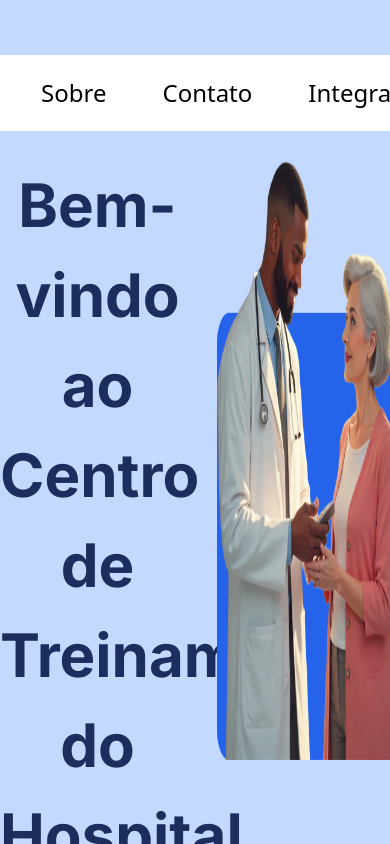
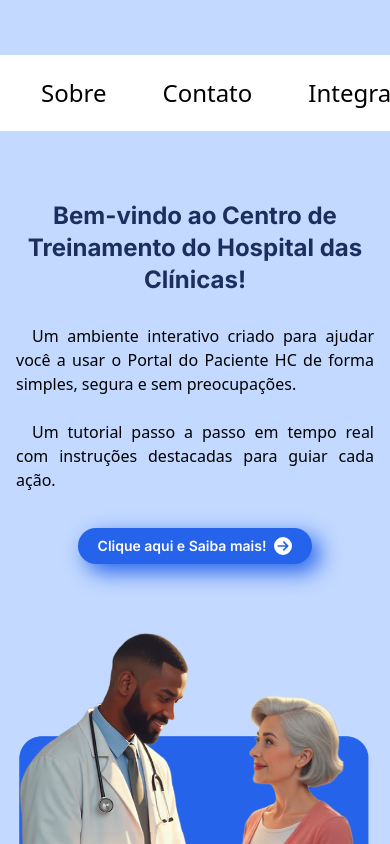
Before and after one commit to BSM-Challenge/ct-hc, a React (Vite) app: page / in a window 390 px wide. Shown: the top 844 px of the page. Built offline with nearby package versions, Linux system fonts and the light colour scheme; a web font is replaced by a local one.

Commit message:
Feito a responsividade para dispositivos móveis agora será feito a responsividade do menu

```diff
--- a/src/components/Section-Welcome/index.tsx
+++ b/src/components/Section-Welcome/index.tsx
@@ -2,39 +2,40 @@ import { FaCircleArrowRight } from "react-icons/fa6";
 
 export default function SectionWelcome() {
   return (
-    <section className="flex">
-      <div className="flex justify-center flex-col w-1/2 opacity-0 animate-fade-in mt-40">
+    <section className="flex flex-col md: pt-50 lg:flex-row">
+      <div className="flex justify-center flex-col w-full gap-3 lg:w-1/2 opacity-0 animate-fade-in lg: px-4 lg:px-0">
         <h1
-          className="text-[3.75rem] text-center text-[var(--dark-blue-title)] font-bold"
+          className="text-2xl sm:text-3xl md:text-4xl lg:text-[2.30rem]  xl:text-[60px] text-center text-[var(--dark-blue-title)] font-bold"
           style={{ fontFamily: "Inter" }}
         >
           Bem-vindo ao Centro de Treinamento do Hospital das Clínicas!
         </h1>
-        <p className="text-2xl ml-10 mt-8 indent-8">
+        <p className="text-base sm:text-lg md:text-xl md:text-center lg:text-1xl mt-4 lg:mt-8 lg:ml-10 indent-4 lg:indent-8 text-justify lg:text-left  xl:text-2xl">
           Um ambiente interativo criado para ajudar você a usar o Portal
           do Paciente HC de forma simples, segura e sem preocupações.
         </p>
-        <p className="text-2xl ml-10 mt-5 indent-8">
+        <p className="text-base sm:text-lg md:text-xl lg:text-1xl mt-3 lg:mt-5 lg:ml-10 indent-4 lg:indent-8 text-justify lg:text-left xl:text-2xl">
           Um tutorial passo a passo em tempo real com instruções destacadas para
           guiar cada ação.
         </p>
-        <div className="flex justify-center mt-10">
+        <div className="flex justify-center mt-6 lg:mt-10">
           <a
             href=""
-            className="inline-flex items-center justify-center px-7 py-3 rounded-full bg-[var(--color-blue)] text-white"
+            className="inline-flex items-center justify-center px-5 py-2 lg:px-7 lg:py-3 rounded-full bg-[var(--color-blue)] text-white text-sm sm:text-base lg:text-lg"
             style={{ fontFamily: "Inter", fontWeight: "600", boxShadow: "var(--shadow-blue)" }}
           >
-            Clique aqui e <br />
+            Clique aqui e <br className="hidden sm:block" />
             Saiba mais!
-            <FaCircleArrowRight className="text-2xl ml-2" />
+            <FaCircleArrowRight className="text-lg sm:text-xl lg:text-2xl ml-2" />
           </a>
         </div>
       </div>
-      <div className="w-1/2 flex justify-center">
+
+      <div className="w-full lg:w-1/2 flex justify-center lg:-mt-50 px-4 lg:px-0">
         <img
-        src="/banner-ct.png"
-        alt=""
-        className="h-[700px] mt-15 ml-10 opacity-0 animate-fade-in"
+          src="/banner-ct.png"
+          alt="Banner Centro de Treinamento"
+          className="w-full max-w-md sm:max-w-lg md:max-w-xl lg:max-w-none lg:h-[600px] lg:mt-30 lg:ml-10 xl:h-[700px] xl:mt-15 opacity-0 animate-fade-in object-contain"
         />
       </div>
     </section>
```
